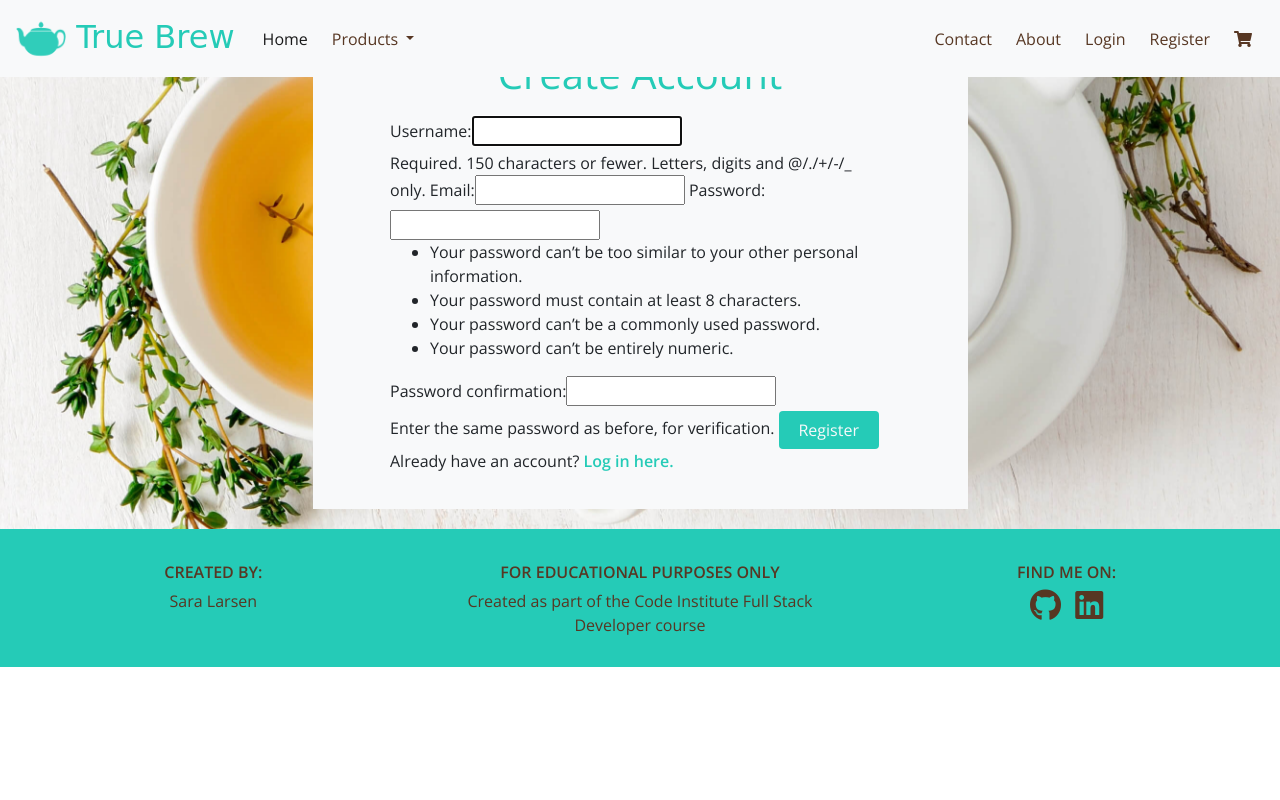
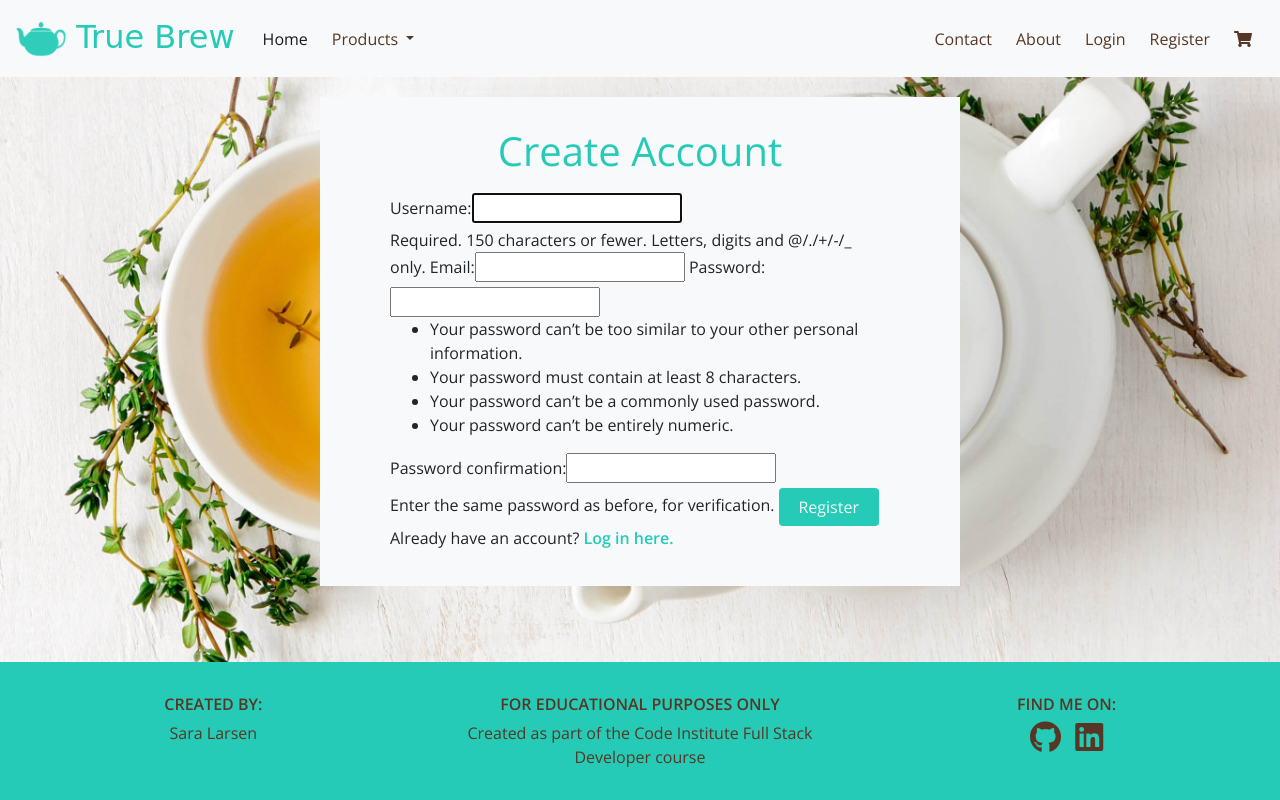
Before and after one commit to Sarani1612/truebrew, a Django app: page /accounts/register/ in a window 1280 px wide. Run offline with Django 3.2, Linux system fonts and the light colour scheme; some libraries are stand-ins or nearby versions; some web fonts are replaced.

Commit message:
improved element layout for better styling

```diff
--- a/accounts/templates/register.html
+++ b/accounts/templates/register.html
@@ -5,8 +5,10 @@
 {% block title %}Create Account{% endblock %}
 
 {% block content %}
-<section class="row login-reg">
-	<div class="col-md-8 col-lg-6 align-self-center form-wrapper">
+<div class="main-content login-reg">
+    <section class="container-fluid">
+        <div class="row">
+            <div class="col-md-6 mx-auto form-wrapper">
                 <h1 class="text-center">Create Account</h1>
                 <form method="POST" action="{% url 'registration'%}">
                     {% csrf_token %}
@@ -23,5 +25,7 @@
                     <p>Already have an account? <a href="{% url 'login' %}" class="green-links">Log in here.</a></p>
                 </form>
             </div>
+        </div>
     </section>
+</div>
 {% endblock %}
```
Lines whose indentation alone changed are shown as unchanged.
